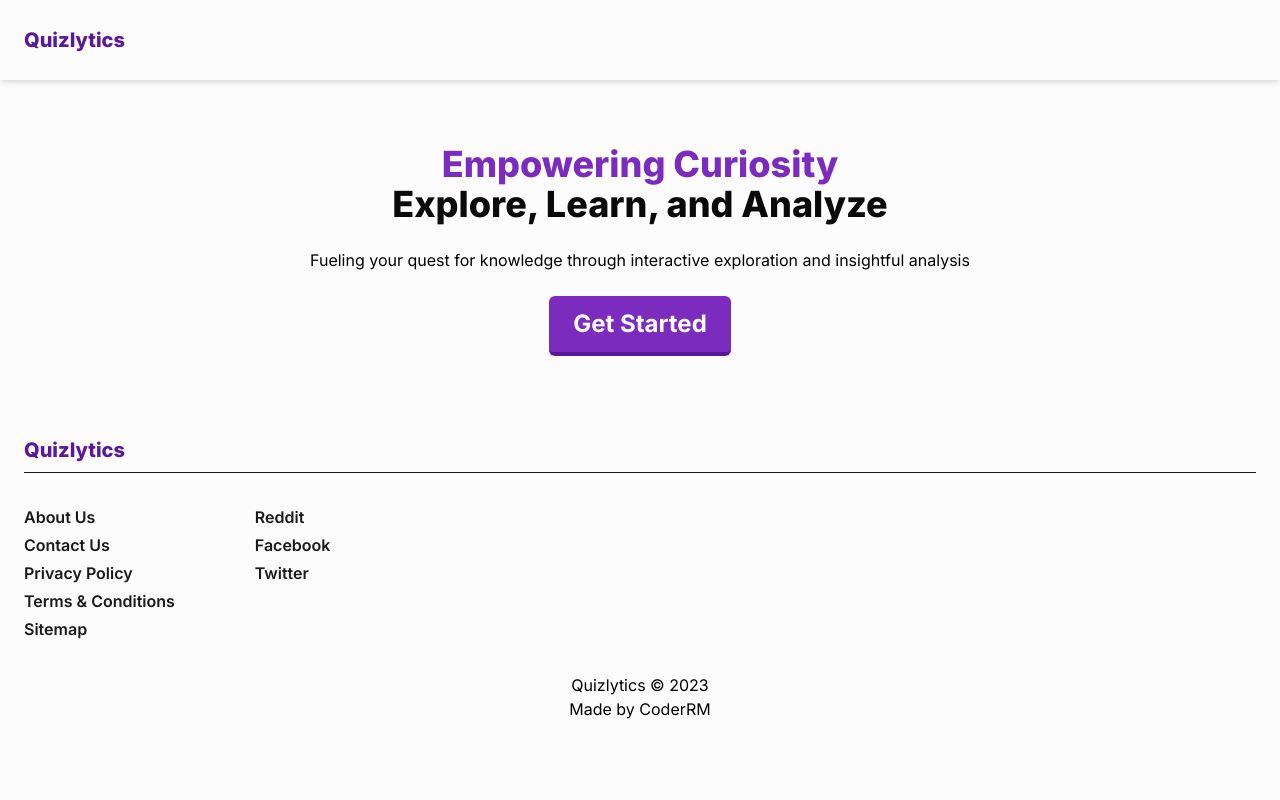
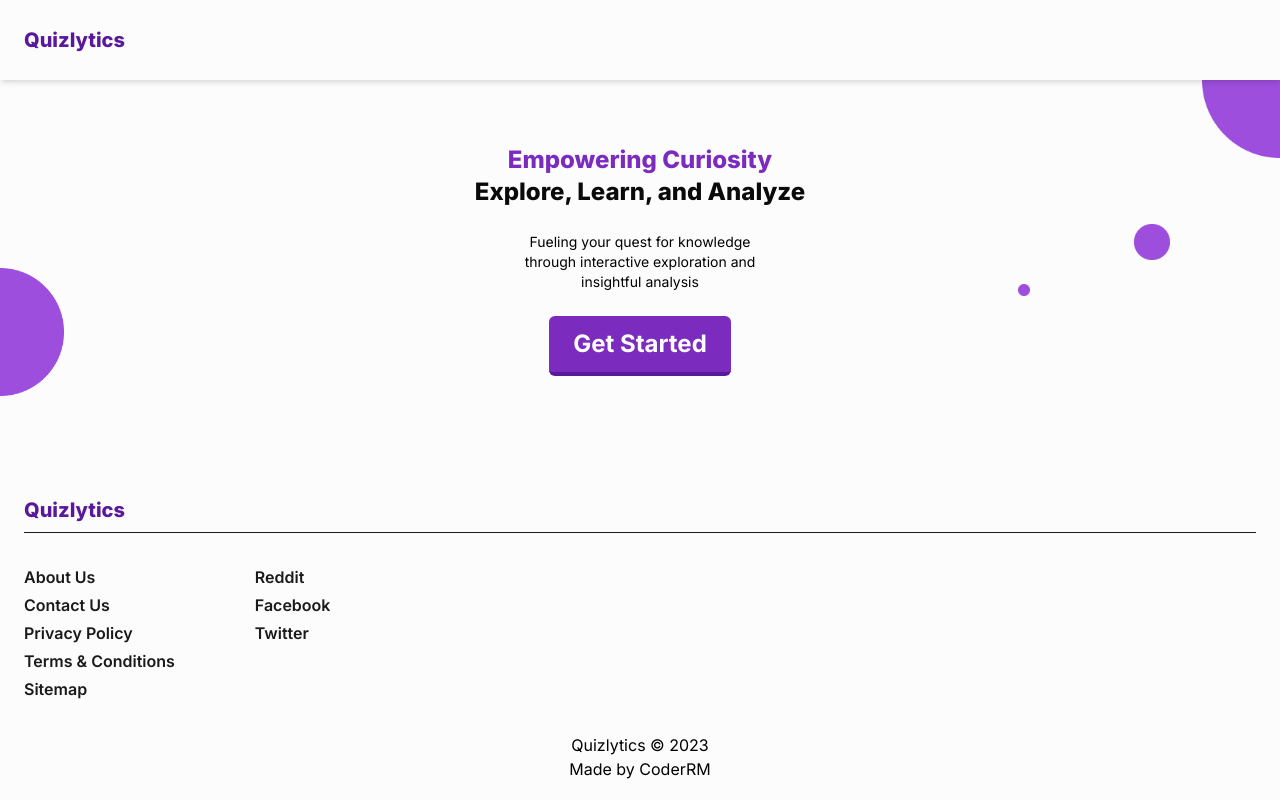
Before and after one commit to code-rizzard/quizlytics_nextjs, a Next.js app: page / in a window 1280 px wide. Built offline with nearby package versions, Linux system fonts and the light colour scheme.

Commit message:
Finished the highlights section

```diff
--- a/app/page.tsx
+++ b/app/page.tsx
@@ -6,13 +6,13 @@ export default function Home() {
     <main
     className="">
       <section
-      className='pt-16 px-6 text-center pb-6 '
+      className='py-16 ext-center relative overflow-hidden'
       >
         <div
-        className='flex flex-col gap-6 items-center'
+        className='flex px-6  flex-col gap-6 items-center text-center'
         >
           <h2
-          className='text-4xl font-extrabold text-onBg-dark'
+          className='text-2xl font-extrabold text-onBg-dark'
           >
             <span className='text-primary'>
               Empowering Curiosity
@@ -20,14 +20,46 @@ export default function Home() {
             <br />
             Explore, Learn, and Analyze
           </h2>
-          <span>
-          Fueling your quest for knowledge through interactive exploration and insightful analysis
+          <span
+          className='max-w-[250px] text-sm'
+          >
+            Fueling your quest for knowledge through interactive exploration and insightful analysis
           </span>
           <Link
           href="/"
           className='bg-primary text-onPrimary px-6 py-3 rounded-md font-bold text-2xl max-w-sm border-b-4 border-primary-dark'
           >Get Started</Link>
         </div>
+
+        <Image
+        className='absolute top-[0%] right-[0%] translate-x-[50%] translate-y-[-50%]  z-[-10]'
+        src="/images/circle.png"
+        width={156}
+        height={156}
+        alt="Circle"
+        />
+        <Image
+        className='absolute top-[35%] left-[90%] translate-x-[-50%] translate-y-[50%] z-[-10]'
+        src="/images/circle.png"
+        width={36}
+        height={36}
+        alt="Circle"
+        />
+        <Image
+        className='absolute top-[55%] left-[80%] translate-x-[-50%] translate-y-[50%] z-[-10]'
+        src="/images/circle.png"
+        width={12}
+        height={12}
+        alt="Circle"
+        />
+
+        <Image
+        className='absolute bottom-[30%] left-0 translate-x-[-50%] translate-y-[50%] z-[-10]'
+        src="/images/circle.png"
+        width={128}
+        height={128}
+        alt="Circle"
+        />
       </section>
     </main>
   )
```
Also changed, not shown: public/images/circle.png (added).
